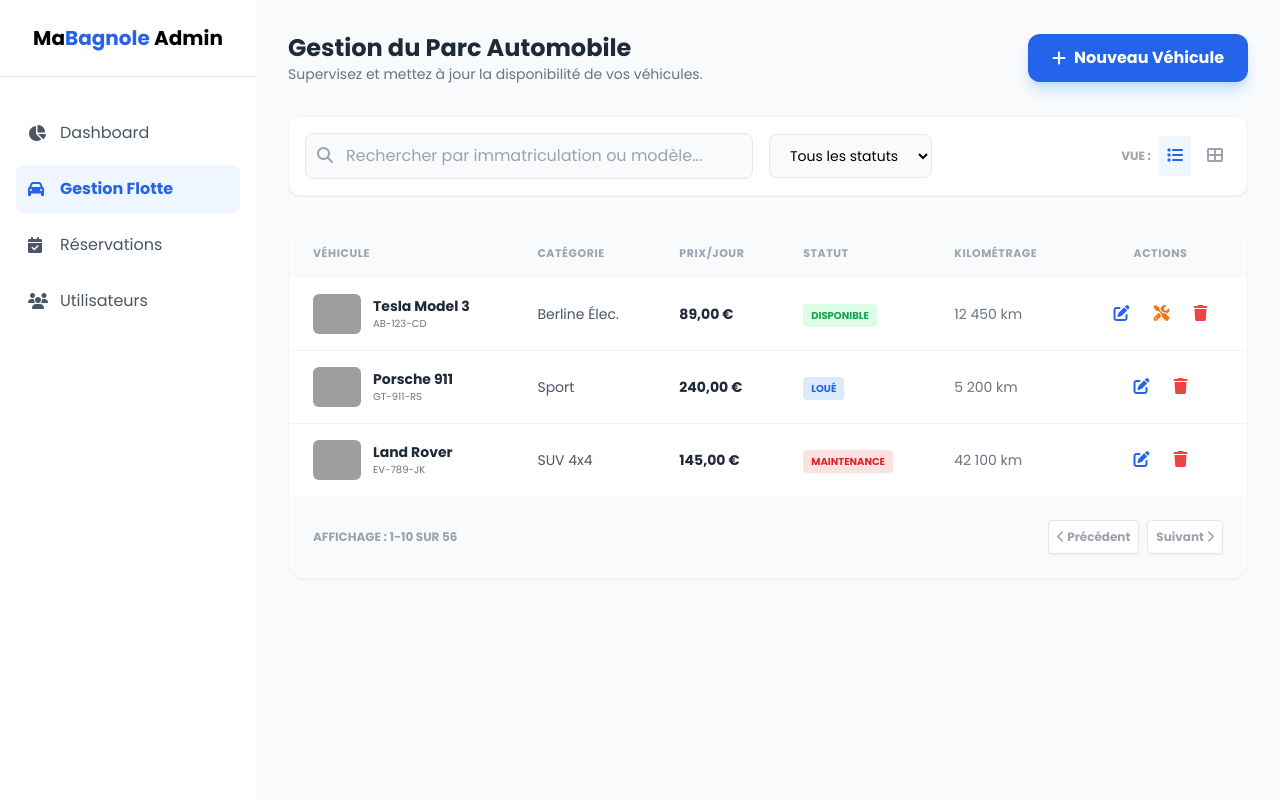
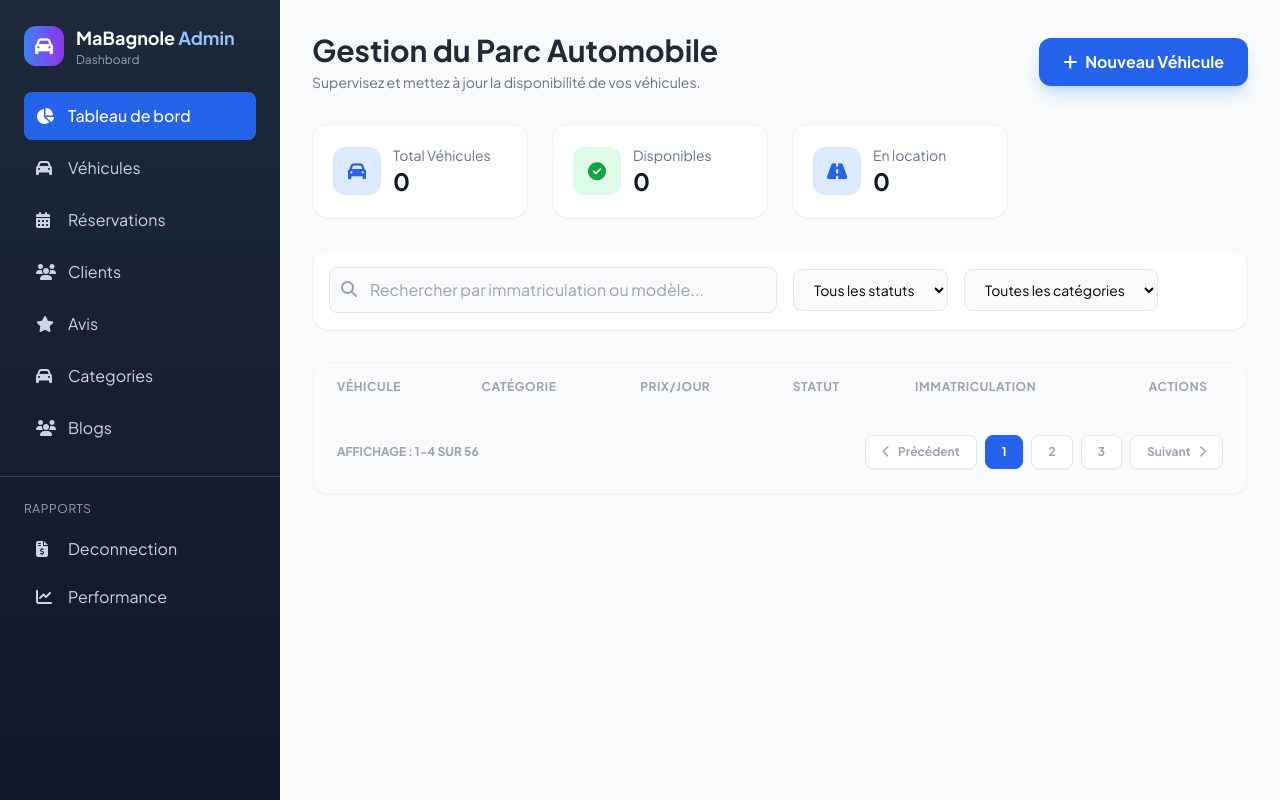
Before and after one commit to mohamedAttefi/Mabagnole-V2, a PHP site: the page made by admin/Gestion_des_véhicules/vehicles.php in a window 1280 px wide. Run offline with PHP 8.4, Linux system fonts and the light colour scheme; the visitor is signed in with stand-in values (Sample User, id 1); tables that the repository leaves empty or names only in its code hold one stand-in row (values such as "Sample post"); lists and menus that the app fills with data are empty; some libraries are stand-ins or nearby versions; grey boxes are pictures that could not be loaded.

Commit message:
update vehicles display for admin

```diff
--- a/admin/Gestion_des_véhicules/vehicles.php
+++ b/admin/Gestion_des_véhicules/vehicles.php
@@ -1,49 +1,70 @@
-<!DOCTYPE html>
-<html lang="fr">
-<head>
-    <meta charset="UTF-8">
-    <meta name="viewport" content="width=device-width, initial-scale=1.0">
-    <title>Gestion Flotte - Admin MaBagnole</title>
-    <script src="https://cdn.tailwindcss.com"></script>
-    <link href="https://fonts.googleapis.com/css2?family=Poppins:wght@300;400;500;600;700&display=swap" rel="stylesheet">
-    <link rel="stylesheet" href="https://cdnjs.cloudflare.com/ajax/libs/font-awesome/6.4.0/css/all.min.css">
-    <style>body { font-family: 'Poppins', sans-serif; }</style>
-</head>
-<body class="bg-gray-50">
+<?php
+session_start();
+if (!isset($_SESSION['user_id']) || $_SESSION['user_role'] !== 'admin') {
+    header('Location: ../index.php');
+    exit();
+}
 
-    <div class="flex min-h-screen">
-        <aside class="w-64 bg-white shadow-sm hidden lg:flex flex-col sticky top-0 h-screen">
-            <div class="p-6 border-b text-center">
-                <span class="text-xl font-bold">Ma<span class="text-blue-600">Bagnole</span> Admin</span>
-            </div>
-            <nav class="flex-grow p-4 space-y-2 mt-4">
-                <a href="admin-dashboard.html" class="flex items-center gap-3 p-3 text-gray-600 hover:bg-gray-50 rounded-lg">
-                    <i class="fas fa-chart-pie w-5"></i> Dashboard
-                </a>
-                <a href="admin-fleet.html" class="flex items-center gap-3 p-3 bg-blue-50 text-blue-600 rounded-lg font-bold">
-                    <i class="fas fa-car w-5"></i> Gestion Flotte
-                </a>
-                <a href="admin-bookings.html" class="flex items-center gap-3 p-3 text-gray-600 hover:bg-gray-50 rounded-lg">
-                    <i class="fas fa-calendar-check w-5"></i> Réservations
-                </a>
-                <a href="admin-users.html" class="flex items-center gap-3 p-3 text-gray-600 hover:bg-gray-50 rounded-lg">
-                    <i class="fas fa-users w-5"></i> Utilisateurs
-                </a>
-            </nav>
-        </aside>
+include "../header.php";
+include "../../classes/Vehicle.php";
+$vehicles = Vehicle::all();
+$vehicles_disponible = Vehicle::all(1);
 
-        <main class="flex-grow p-8">
+
+
+?>
+
+<main class="main-content">
+    <div class="p-6 lg:p-8 pt-20 lg:pt-8">
         <div class="flex flex-col md:flex-row justify-between items-start md:items-center mb-8 gap-4">
             <div>
-                    <h1 class="text-2xl font-bold text-gray-800">Gestion du Parc Automobile</h1>
-                    <p class="text-sm text-gray-500">Supervisez et mettez à jour la disponibilité de vos véhicules.</p>
+                <h1 class="text-2xl lg:text-3xl font-bold text-gray-800">Gestion du Parc Automobile</h1>
+                <p class="text-sm text-gray-500 mt-1">Supervisez et mettez à jour la disponibilité de vos véhicules.</p>
             </div>
-                <button class="bg-blue-600 text-white px-6 py-3 rounded-xl font-bold shadow-lg shadow-blue-200 hover:bg-blue-700 transition flex items-center gap-2">
+            <a href="vehicle-add.php" class="bg-blue-600 text-white px-6 py-3 rounded-xl font-bold shadow-lg shadow-blue-200 hover:bg-blue-700 transition flex items-center gap-2">
                 <i class="fas fa-plus"></i> Nouveau Véhicule
-                </button>
+            </a>
         </div>
 
-            <div class="bg-white p-4 rounded-xl shadow-sm border border-gray-100 mb-8 flex flex-wrap gap-4 items-center">
+        <!-- Quick Stats -->
+        <div class="grid grid-cols-1 sm:grid-cols-2 lg:grid-cols-4 gap-6 mb-8">
+            <div class="bg-white p-5 rounded-2xl shadow-sm border border-gray-100">
+                <div class="flex items-center gap-3">
+                    <div class="w-12 h-12 bg-blue-100 rounded-xl flex items-center justify-center">
+                        <i class="fas fa-car text-blue-600 text-lg"></i>
+                    </div>
+                    <div>
+                        <p class="text-slate-500 text-sm">Total Véhicules</p>
+                        <p class="text-2xl font-bold text-slate-900"><?= count($vehicles) ?></p>
+                    </div>
+                </div>
+            </div>
+            <div class="bg-white p-5 rounded-2xl shadow-sm border border-gray-100">
+                <div class="flex items-center gap-3">
+                    <div class="w-12 h-12 bg-green-100 rounded-xl flex items-center justify-center">
+                        <i class="fas fa-check-circle text-green-600 text-lg"></i>
+                    </div>
+                    <div>
+                        <p class="text-slate-500 text-sm">Disponibles</p>
+                        <p class="text-2xl font-bold text-slate-900"><?= count($vehicles_disponible) ?></p>
+                    </div>
+                </div>
+            </div>
+            <div class="bg-white p-5 rounded-2xl shadow-sm border border-gray-100">
+                <div class="flex items-center gap-3">
+                    <div class="w-12 h-12 bg-blue-100 rounded-xl flex items-center justify-center">
+                        <i class="fas fa-road text-blue-600 text-lg"></i>
+                    </div>
+                    <div>
+                        <p class="text-slate-500 text-sm">En location</p>
+                        <p class="text-2xl font-bold text-slate-900"><?= count($vehicles_disponible) - count($vehicles) ?></p>
+                    </div>
+                </div>
+            </div>
+
+        </div>
+
+        <div class="bg-white p-4 rounded-2xl shadow-sm border border-gray-100 mb-8 flex flex-wrap gap-4 items-center">
             <div class="relative flex-grow max-w-md">
                 <input type="text" placeholder="Rechercher par immatriculation ou modèle..." class="w-full pl-10 pr-4 py-2.5 bg-gray-50 border border-gray-200 rounded-lg focus:ring-2 focus:ring-blue-600 outline-none">
                 <i class="fas fa-search absolute left-3 top-3.5 text-gray-400"></i>
@@ -54,111 +75,128 @@
                 <option>Loué</option>
                 <option>Maintenance</option>
             </select>
-                <div class="flex items-center gap-2 ml-auto">
-                    <span class="text-xs text-gray-400 font-bold uppercase">Vue :</span>
-                    <button class="p-2 text-blue-600 bg-blue-50 rounded"><i class="fas fa-list"></i></button>
-                    <button class="p-2 text-gray-400 hover:text-blue-600 transition"><i class="fas fa-th-large"></i></button>
-                </div>
+            <select class="bg-gray-50 border border-gray-200 rounded-lg px-4 py-2.5 text-sm outline-none focus:ring-2 focus:ring-blue-600">
+                <option>Toutes les catégories</option>
+                <option>Berline</option>
+                <option>SUV</option>
+                <option>Sport</option>
+                <option>Électrique</option>
+            </select>
         </div>
 
         <div class="bg-white rounded-2xl shadow-sm border border-gray-100 overflow-hidden">
-                <table class="w-full text-left border-collapse">
-                    <thead class="bg-gray-50 text-gray-400 text-[11px] uppercase tracking-wider font-bold">
-                        <tr>
-                            <th class="px-6 py-4">Véhicule</th>
-                            <th class="px-6 py-4">Catégorie</th>
-                            <th class="px-6 py-4">Prix/Jour</th>
-                            <th class="px-6 py-4">Statut</th>
-                            <th class="px-6 py-4">Kilométrage</th>
+            <div class="overflow-x-auto">
+                <table class="w-full min-w-[800px]">
+                    <thead class="bg-gray-50">
+                        <tr class="text-gray-400 text-xs uppercase tracking-wider font-bold">
+                            <th class="px-6 py-4 text-left">Véhicule</th>
+                            <th class="px-6 py-4 text-left">Catégorie</th>
+                            <th class="px-6 py-4 text-left">Prix/Jour</th>
+                            <th class="px-6 py-4 text-left">Statut</th>
+                            <th class="px-6 py-4 text-left">Immatriculation</th>
                             <th class="px-6 py-4 text-center">Actions</th>
                         </tr>
                     </thead>
                     <tbody class="divide-y divide-gray-100">
+                        <?php foreach ($vehicles as $vehicle) { ?>
                             <tr class="hover:bg-gray-50 transition">
                                 <td class="px-6 py-4">
                                     <div class="flex items-center gap-3">
-                                    <img src="https://images.unsplash.com/photo-1560958089-b8a1929cea89?auto=format&fit=crop&q=80&w=100" class="w-12 h-10 object-cover rounded-md">
+                                        <img src="<?= $vehicle["image_url"] ?>" class="w-12 h-10 object-cover rounded-md">
                                         <div>
-                                        <p class="font-bold text-gray-800 text-sm">Tesla Model 3</p>
-                                        <p class="text-[10px] text-gray-500 uppercase">AB-123-CD</p>
+                                            <p class="font-bold text-gray-800 text-sm"><?= $vehicle["marque"] . " " . $vehicle["modele"]  ?></p>
+                                            <p class="text-xs text-gray-500"><?= $vehicle["annee"] ?> • <?= $vehicle["carburant"] ?></p>
                                         </div>
                                     </div>
                                 </td>
-                            <td class="px-6 py-4 text-sm text-gray-600">Berline Élec.</td>
-                            <td class="px-6 py-4 text-sm font-bold text-gray-800">89,00 €</td>
                                 <td class="px-6 py-4">
-                                <span class="bg-green-100 text-green-600 text-[10px] font-bold px-2 py-1 rounded uppercase">Disponible</span>
+                                    <span class="inline-flex items-center gap-1 bg-blue-50 text-blue-700 text-xs font-medium px-3 py-1 rounded-full">
+                                        <i class="fas fa-bolt"></i>
+                                        <?= $vehicle["categorie"] ?>
+                                    </span>
                                 </td>
-                            <td class="px-6 py-4 text-sm text-gray-500">12 450 km</td>
+                                <td class="px-6 py-4">
+                                    <p class="text-sm font-bold text-gray-800"><?= $vehicle["prix_journalier"] ?> €</p>
+                                </td>
+                                <td class="px-6 py-4">
+                                    <span class="<?= $vehicle["disponible"] == 1 ? "bg-green-100 text-green-600" : "bg-red-100 text-red-600" ?> text-xs font-bold px-3 py-1.5 rounded-lg uppercase">Disponible</span>
+                                </td>
+
+                                <td class="px-6 py-4">
+                                    <p class="text-sm font-mono text-gray-800 font-bold"><?= $vehicle["immatriculation"] ?></p>
+                                </td>
                                 <td class="px-6 py-4">
                                     <div class="flex justify-center gap-2">
-                                    <button class="p-2 text-blue-600 hover:bg-blue-50 rounded-lg transition" title="Éditer"><i class="fas fa-edit"></i></button>
-                                    <button class="p-2 text-orange-500 hover:bg-orange-50 rounded-lg transition" title="Maintenance"><i class="fas fa-tools"></i></button>
-                                    <button class="p-2 text-red-500 hover:bg-red-50 rounded-lg transition" title="Supprimer"><i class="fas fa-trash"></i></button>
+                                        <a href="vehicle-edit.php?id=<?= $vehicle["id"] ?>" class="p-2 text-blue-600 hover:bg-blue-50 rounded-lg transition" title="Éditer">
+                                            <i class="fas fa-edit"></i>
+                                        </a>
+                                        <a href="vehicle-delete.php?id=<?= $vehicle["id"] ?>" class="p-2 text-red-500 hover:bg-red-50 rounded-lg transition" title="Supprimer">
+                                            <i class="fas fa-trash"></i>
+                                        </a>
                                     </div>
                                 </td>
                             </tr>
+                        <?php } ?>
 
-                        <tr class="hover:bg-gray-50 transition">
-                            <td class="px-6 py-4">
-                                <div class="flex items-center gap-3">
-                                    <img src="https://images.unsplash.com/photo-1503376780353-7e6692767b70?auto=format&fit=crop&q=80&w=100" class="w-12 h-10 object-cover rounded-md">
-                                    <div>
-                                        <p class="font-bold text-gray-800 text-sm">Porsche 911</p>
-                                        <p class="text-[10px] text-gray-500 uppercase">GT-911-RS</p>
-                                    </div>
-                                </div>
-                            </td>
-                            <td class="px-6 py-4 text-sm text-gray-600">Sport</td>
-                            <td class="px-6 py-4 text-sm font-bold text-gray-800">240,00 €</td>
-                            <td class="px-6 py-4">
-                                <span class="bg-blue-100 text-blue-600 text-[10px] font-bold px-2 py-1 rounded uppercase">Loué</span>
-                            </td>
-                            <td class="px-6 py-4 text-sm text-gray-500">5 200 km</td>
-                            <td class="px-6 py-4 text-center">
-                                <div class="flex justify-center gap-2">
-                                    <button class="p-2 text-blue-600 hover:bg-blue-50 rounded-lg transition"><i class="fas fa-edit"></i></button>
-                                    <button class="p-2 text-red-500 hover:bg-red-50 rounded-lg transition"><i class="fas fa-trash"></i></button>
-                                </div>
-                            </td>
-                        </tr>
-
-                        <tr class="hover:bg-gray-50 transition">
-                            <td class="px-6 py-4">
-                                <div class="flex items-center gap-3">
-                                    <img src="https://images.unsplash.com/photo-1533473359331-0135ef1b58bf?auto=format&fit=crop&q=80&w=100" class="w-12 h-10 object-cover rounded-md">
-                                    <div>
-                                        <p class="font-bold text-gray-800 text-sm">Land Rover</p>
-                                        <p class="text-[10px] text-gray-500 uppercase">EV-789-JK</p>
-                                    </div>
-                                </div>
-                            </td>
-                            <td class="px-6 py-4 text-sm text-gray-600">SUV 4x4</td>
-                            <td class="px-6 py-4 text-sm font-bold text-gray-800">145,00 €</td>
-                            <td class="px-6 py-4">
-                                <span class="bg-red-100 text-red-600 text-[10px] font-bold px-2 py-1 rounded uppercase">Maintenance</span>
-                            </td>
-                            <td class="px-6 py-4 text-sm text-gray-500">42 100 km</td>
-                            <td class="px-6 py-4 text-center">
-                                <div class="flex justify-center gap-2">
-                                    <button class="p-2 text-blue-600 hover:bg-blue-50 rounded-lg transition"><i class="fas fa-edit"></i></button>
-                                    <button class="p-2 text-red-500 hover:bg-red-50 rounded-lg transition"><i class="fas fa-trash"></i></button>
-                                </div>
-                            </td>
-                        </tr>
                     </tbody>
                 </table>
+            </div>
 
-                <div class="p-6 bg-gray-50 flex justify-between items-center text-xs font-bold text-gray-400">
-                    <span>AFFICHAGE : 1-10 SUR 56</span>
+            <div class="p-6 bg-gray-50 flex flex-col sm:flex-row justify-between items-center gap-4 text-xs font-bold text-gray-400">
+                <span>AFFICHAGE : 1-4 SUR 56</span>
                 <div class="flex gap-2">
-                        <button class="p-2 bg-white border rounded hover:bg-gray-100 shadow-sm"><i class="fas fa-chevron-left"></i> Précédent</button>
-                        <button class="p-2 bg-white border rounded hover:bg-gray-100 shadow-sm">Suivant <i class="fas fa-chevron-right"></i></button>
+                    <button class="px-4 py-2 bg-white border border-gray-200 rounded-lg hover:bg-gray-100 transition shadow-sm flex items-center gap-2">
+                        <i class="fas fa-chevron-left text-xs"></i>
+                        <span>Précédent</span>
+                    </button>
+                    <button class="px-4 py-2 bg-blue-600 text-white border border-blue-600 rounded-lg hover:bg-blue-700 transition shadow-sm">
+                        1
+                    </button>
+                    <button class="px-4 py-2 bg-white border border-gray-200 rounded-lg hover:bg-gray-100 transition shadow-sm">
+                        2
+                    </button>
+                    <button class="px-4 py-2 bg-white border border-gray-200 rounded-lg hover:bg-gray-100 transition shadow-sm">
+                        3
+                    </button>
+                    <button class="px-4 py-2 bg-white border border-gray-200 rounded-lg hover:bg-gray-100 transition shadow-sm flex items-center gap-2">
+                        <span>Suivant</span>
+                        <i class="fas fa-chevron-right text-xs"></i>
+                    </button>
+                </div>
             </div>
         </div>
     </div>
 </main>
-    </div>
+
+<script>
+    // Mobile sidebar toggle functionality
+    const mobileMenuToggle = document.getElementById('mobileMenuToggle');
+    const sidebar = document.querySelector('.sidebar');
+    const overlay = document.getElementById('overlay');
+
+    if (mobileMenuToggle && sidebar && overlay) {
+        mobileMenuToggle.addEventListener('click', function() {
+            sidebar.classList.toggle('active');
+            overlay.classList.toggle('hidden');
+        });
+
+        overlay.addEventListener('click', function() {
+            sidebar.classList.remove('active');
+            overlay.classList.add('hidden');
+        });
+
+        // Close sidebar when clicking on a link (mobile)
+        sidebar.querySelectorAll('a').forEach(link => {
+            link.addEventListener('click', function() {
+                if (window.innerWidth < 1024) {
+                    sidebar.classList.remove('active');
+                    overlay.classList.add('hidden');
+                }
+            });
+        });
+    }
+</script>
 
 </body>
+
 </html>
```
Lines whose indentation alone changed are shown as unchanged.
